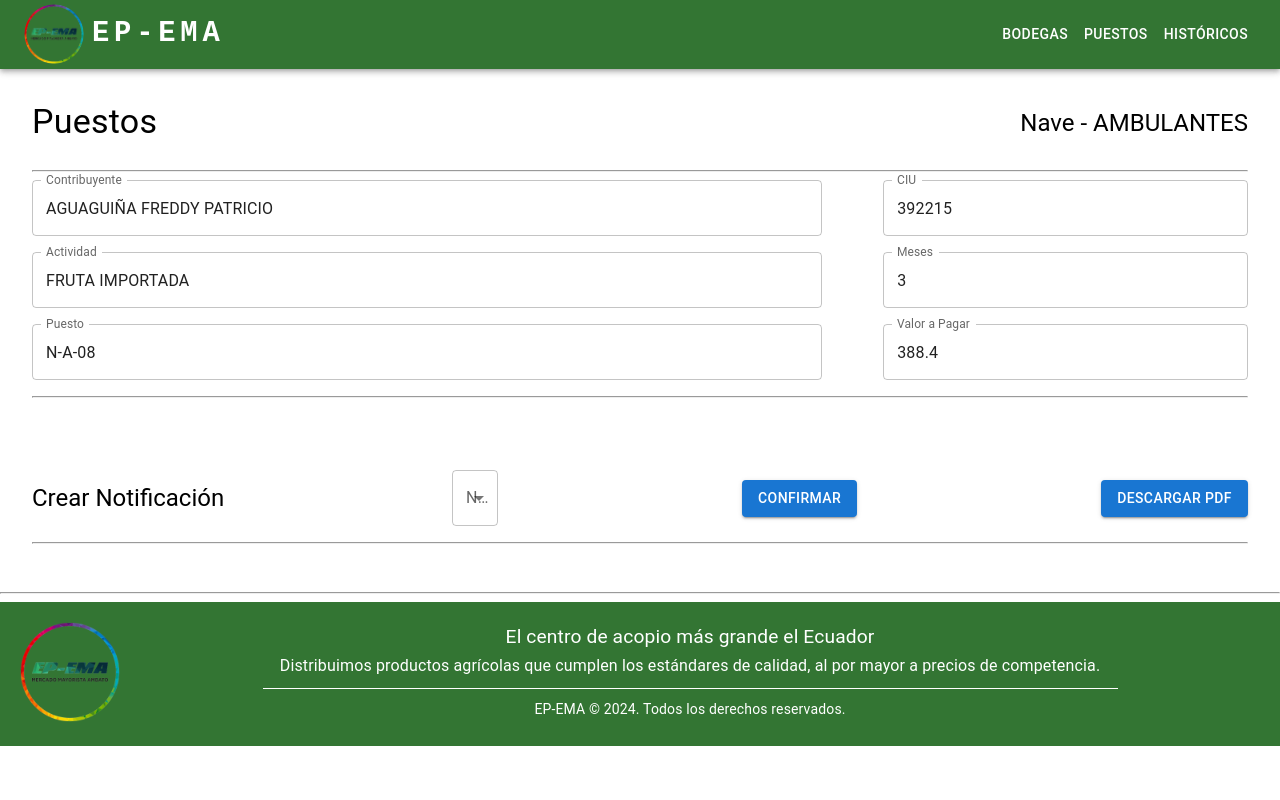
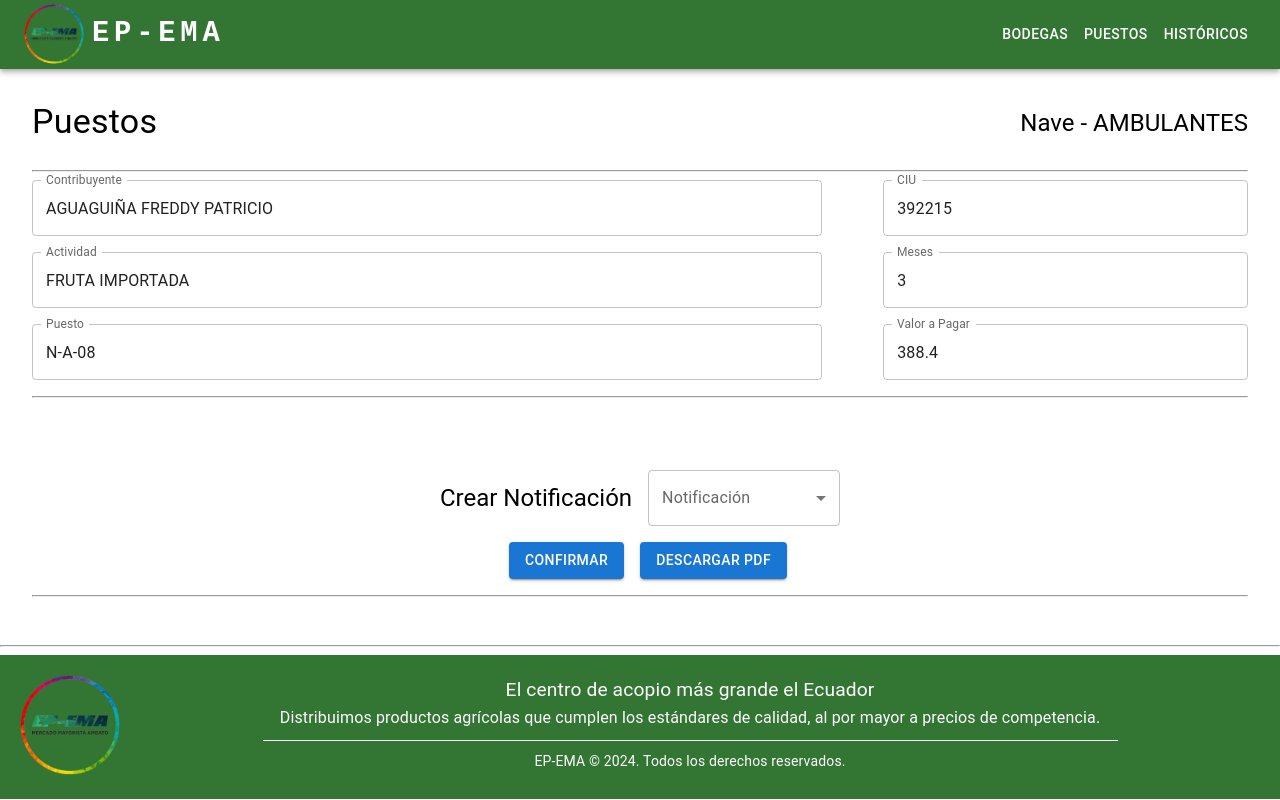
Before and after one commit to GAOT539/CarteraVencida_EPEMA, a React (Create React App) app in the folder cartera-vencida/: page / in a window 1280 px wide. Built offline with nearby package versions, Linux system fonts and the light colour scheme.

Commit message:
notification v0.3

```diff
--- a/cartera-vencida/src/components/notification.tsx
+++ b/cartera-vencida/src/components/notification.tsx
@@ -19,17 +19,21 @@ const Notification: React.FC = () => {
 
   return (
     <Box sx={{ padding: 4 }}>
-      <Box display="flex" justifyContent="space-between" alignItems="center" mb={2}>
+      <Box justifyContent="space-between" alignItems="center" mb={2}>
+
+        <Box display="flex" justifyContent="center" alignItems="center" mb={2}>
           <Typography variant="h5">Crear Notificación</Typography>
-      <FormControl>
+          <FormControl style={{marginLeft:"1em"}}>
             <InputLabel>Notificación</InputLabel>
-        <Select value={notificationType}>{/* onChange={handleNotificationChange}*/}
+            <Select value={notificationType} style={{width: "12em"}}>{/* onChange={handleNotificationChange}*/}
               <MenuItem value="Primera">Primera Notificación</MenuItem>
               <MenuItem value="Segunda">Segunda Notificación</MenuItem>
               <MenuItem value="Tercera">Tercera Notificación</MenuItem>
               <MenuItem value="PAGADO">PAGADO</MenuItem>
             </Select>
           </FormControl>
+        </Box>
+        <Box display="flex" justifyContent="center" alignItems="center" mb={2}>
           <Button variant="contained" sx={{ marginLeft: 2 }} onClick={handleConfirmClick}>
             Confirmar
           </Button>
@@ -37,6 +41,7 @@ const Notification: React.FC = () => {
             DESCARGAR PDF
           </Button>
         </Box>
+      </Box>
       <hr />
     </Box>
   );
```
Lines whose indentation alone changed are shown as unchanged.
